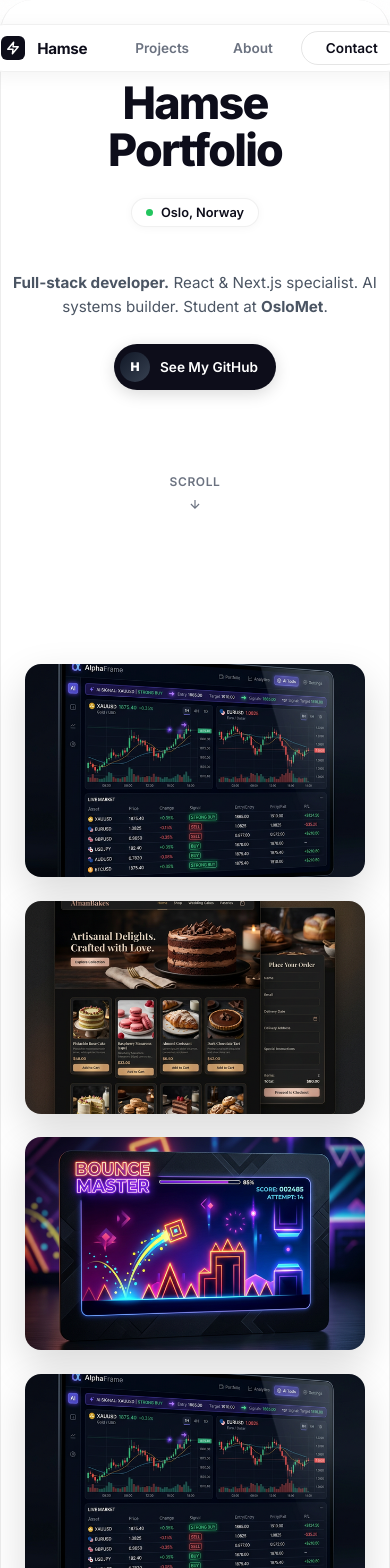
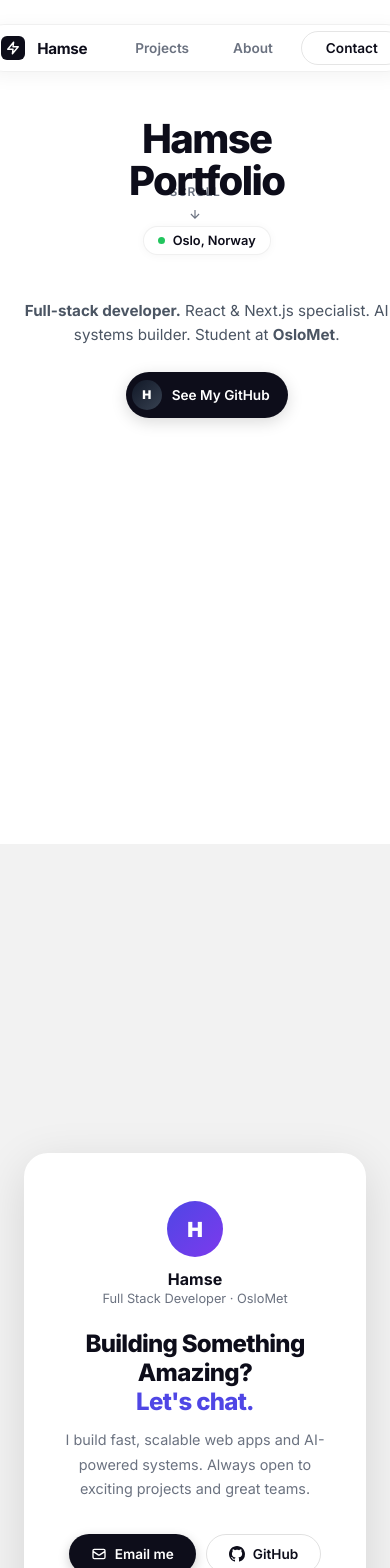
Before and after one commit to xamseslb/Hamse-portfolio, a Next.js app in the folder next-app/: page / in a window 390 px wide. Shown: the top 1568 px of the page. Built offline with nearby package versions, Linux system fonts and the light colour scheme.

Commit message:
style: perfect 1:1 parallax physics and full-bleed white hero container like austinserb.com

```diff
--- a/next-app/src/app/globals.css
+++ b/next-app/src/app/globals.css
@@ -6,7 +6,7 @@
 @import url('https://fonts.googleapis.com/css2?family=Inter:wght@300;400;500;600;700;800;900&display=swap');
 
 :root {
-  --bg: #FFFFFF;
+  --bg: #f2f2f2;
   --surface: #FFFFFF;
   --text: #0D0D1A;
   --text-muted: #6B7280;
--- a/next-app/src/app/page.js
+++ b/next-app/src/app/page.js
@@ -8,13 +8,9 @@
   return (
     <div className={styles.page}>
       <Nav />
-      <div className={styles.container}>
-        <main>
-          <HeroSection />
-          <ContactSection />
-        </main>
-        <Footer />
-      </div>
+      <HeroSection />
+      <ContactSection />
+      <Footer />
     </div>
   );
 }
--- a/next-app/src/app/page.module.css
+++ b/next-app/src/app/page.module.css
@@ -1,35 +1,6 @@
-/* ==============================================
-   Page Container
-   ============================================== */
-
-.outerWrapper {
+.page {
   position: relative;
-  width: 100%;
+  z-index: 1;
   min-height: 100vh;
-  overflow: hidden;
-  background: var(--bg);
+  overflow-x: hidden;
 }
-
-.container {
-  position: relative;
-  width: 100%;
-  max-width: 1152px;
-  /* Matches Tailwind max-w-6xl */
-  margin: 0 auto;
-  min-height: 100vh;
-  background: var(--surface);
-  border-left: 1px solid var(--border);
-  border-right: 1px solid var(--border);
-}
-
-@media (max-width: 900px) {
-  .outerWrapper {
-    padding: 0;
-    /* Or adjust as needed for mobile */
-  }
-
-  .container {
-    border-radius: 32px;
-    min-height: calc(100vh - 24px);
-  }
-}
--- a/next-app/src/components/HeroSection.jsx
+++ b/next-app/src/components/HeroSection.jsx
@@ -13,11 +13,13 @@
 ];
 
 function ProjectCard({ project, progress, stackRotate, fromX, fromY, toX, toY, zIdx, stackOpacity }) {
+    // Austin's layout has the animation happen over the full 0 -> 1 range
+    // so that even the slightest scroll adjusts the cards, keeping it 1:1 responsive
     const x = useTransform(progress, [0, 1], [fromX, toX]);
     const y = useTransform(progress, [0, 1], [fromY, toY]);
     const rotate = useTransform(progress, [0, 1], [stackRotate, 0]);
-    const opacity = useTransform(progress, [0, 0.2], [stackOpacity, 1]);
-    const infoOpacity = useTransform(progress, [0.4, 0.9], [0, 1]);
+    const opacity = useTransform(progress, [0, 0.15], [stackOpacity, 1]);
+    const infoOpacity = useTransform(progress, [0.6, 0.9], [0, 1]);
 
     return (
         <motion.a
@@ -52,28 +54,26 @@
         offset: ['start start', 'end end'],
     });
 
-    // A very light, single spring physics wrapper to give Austin's "free" feeling without the heavy stutter
+    // RESTORED SPRING: The scroll felt "stiff" and "hard" without it.
+    // We use a highly responsive, tight spring to give that fluid Austin feel
     const smoothProgress = useSpring(scrollYProgress, {
-        stiffness: 120,
-        damping: 24,
-        restDelta: 0.001
+        stiffness: 150,
+        damping: 22,
+        mass: 0.5,
+        restDelta: 0.0001
     });
 
-    const headingOpacity = useTransform(smoothProgress, [0.2, 0.35], [0, 1]);
-    const headingY = useTransform(smoothProgress, [0.2, 0.35], [20, 0]);
+    const headingOpacity = useTransform(smoothProgress, [0.1, 0.3], [0, 1]);
+    const headingY = useTransform(smoothProgress, [0.1, 0.3], [30, 0]);
 
-    const dividerOpacity = useTransform(smoothProgress, [0.15, 0.3], [0, 1]);
-    const scrollHintOp = useTransform(smoothProgress, [0, 0.08], [1, 0]);
-    const viewMoreOp = useTransform(smoothProgress, [0.65, 0.75], [0, 1]);
+    const dividerOpacity = useTransform(smoothProgress, [0.05, 0.2], [0, 1]);
+    const scrollHintOp = useTransform(smoothProgress, [0, 0.05], [1, 0]);
+    const viewMoreOp = useTransform(smoothProgress, [0.8, 1], [0, 1]);
 
     return (
         <section ref={containerRef} className={styles.scrollContainer}>
 
-            {/*
-        LAYER 1: Normal document flow.
-        This is why it felt rigid before - the hero text couldn't scroll away naturally.
-        Now it will scroll up as the user moves down, exposing the background gracefully.
-      */}
+            {/* LAYER 1: Normal document flow. Hero text scrolls away naturally. */}
             <div className={styles.normalFlowContent}>
                 <div className={styles.heroText}>
                     <h1 className={styles.heroName}>
@@ -102,7 +102,6 @@
                     </a>
                 </div>
 
-                {/* Scroll hint naturally situated in the document flow */}
                 <motion.div
                     className={styles.scrollHintRaw}
                     style={{ opacity: scrollHintOp }}
@@ -114,68 +113,61 @@
                 </motion.div>
             </div>
 
-            {/*
-        LAYER 2: The sticky cards.
-        They stay frozen on the screen while the heroText scrolls up behind them.
-      */}
+            {/* LAYER 2: The sticky cards viewport */}
             <div className={styles.stickyCardsViewport}>
 
-                {/* Divider line that appears over time */}
                 <motion.div className={styles.divider} style={{ opacity: dividerOpacity }} />
 
-                {/* "Latest Projects" heading fades in */}
                 <motion.div className={styles.gridHeading} style={{ opacity: headingOpacity, y: headingY }}>
                     <h2 className={styles.latestTitle}>Latest Projects</h2>
                 </motion.div>
 
-                {/* Project Cards */}
                 <div className={styles.cardsWrapper}>
-                    {/* Top Left */}
+                    {/* Card 0: AlphaFrame (Top Left) */}
                     <ProjectCard
                         project={PROJECTS[0]}
                         progress={smoothProgress}
-                        stackRotate={-4}
-                        fromX="0%" fromY="0%"
-                        toX="-105%" toY="0%"
+                        stackRotate={-6}
+                        fromX={0} fromY={0}
+                        toX={-550} toY={180}
                         zIdx={4}
                         stackOpacity={1}
                     />
 
-                    {/* Top Right */}
+                    {/* Card 1: AfnanBakes (Top Right) */}
                     <ProjectCard
                         project={PROJECTS[1]}
                         progress={smoothProgress}
-                        stackRotate={2}
-                        fromX="0%" fromY="0%"
-                        toX="0%" toY="0%"
+                        stackRotate={4}
+                        fromX={0} fromY={0}
+                        toX={50} toY={120}  /* Reduced spread slightly so it stays centered inside container */
                         zIdx={3}
                         stackOpacity={0.9}
                     />
 
-                    {/* Bottom Left */}
+                    {/* Card 2: Bounce Master (Bottom Left) */}
                     <ProjectCard
                         project={PROJECTS[2]}
                         progress={smoothProgress}
-                        stackRotate={6}
-                        fromX="0%" fromY="0%"
-                        toX="-105%" toY="105%"
+                        stackRotate={8}
+                        fromX={0} fromY={0}
+                        toX={-600} toY={520}
                         zIdx={2}
-                        stackOpacity={0.7}
+                        stackOpacity={0.6}
                     />
 
-                    {/* Bottom Right */}
+                    {/* Card 3: IAO/Placeholder (Bottom Right) */}
                     <ProjectCard
                         project={PROJECTS[3]}
                         progress={smoothProgress}
-                        stackRotate={-2}
-                        fromX="0%" fromY="0%"
-                        toX="0%" toY="105%"
+                        stackRotate={-5}
+                        fromX={0} fromY={0}
+                        toX={20} toY={480}
                         zIdx={1}
-                        stackOpacity={0.5}
+                        stackOpacity={0.4}
                     />
                 </div>
 
-                {/* View More Projects fading in at the end */}
                 <motion.div className={styles.viewMore} style={{ opacity: viewMoreOp }}>
                     <a href="/projects">View More Projects ↗</a>
                 </motion.div>
--- a/next-app/src/components/HeroSection.module.css
+++ b/next-app/src/components/HeroSection.module.css
@@ -10,16 +10,20 @@
 /* ---- Layer 1: Normal Flow Content ---- */
 .normalFlowContent {
     position: absolute;
-    /* or relative padding */
-    top: 14vh;
-    left: 6%;
-    width: 88%;
+    top: 0;
+    left: 0;
+    width: 100vw;
+    height: 100vh;
+    background: #ffffff;
     z-index: 5;
     pointer-events: none;
     /* let clicks pass down if needed */
 }
 
 .heroText {
+    position: absolute;
+    top: 14vh;
+    left: 6%;
     max-width: 440px;
     display: flex;
     flex-direction: column;
@@ -282,7 +286,7 @@
     .stickyCardsViewport {
         position: relative;
         height: auto;
-        padding: 40px 24px 60px;
+        padding: 120px 24px 60px;
         text-align: center;
     }
 
@@ -290,7 +294,7 @@
         position: relative;
         top: auto;
         left: auto;
-        padding-top: 80px;
+        padding-top: 100px;
         width: 100%;
         text-align: center;
         align-items: center;
@@ -301,46 +305,26 @@
         max-width: none;
     }
 
+    .card {
+        display: none;
+    }
+
     .gridHeading {
         position: relative;
         top: auto;
         left: auto;
         margin-top: 40px;
-        margin-bottom: 24px;
         text-align: center;
     }
 
     .heroName {
-        font-size: 2.8rem;
-    }
-
-    /* Convert cards from sticky absolute to a normal scrolling column on mobile */
-    .cardsWrapper {
-        position: relative;
-        inset: auto;
-        display: flex;
-        flex-direction: column;
-        gap: 24px;
-        pointer-events: auto;
-    }
-
-    .card {
-        position: relative;
-        top: auto;
-        right: auto;
-        width: 100%;
-        max-width: 500px;
-        margin: 0 auto;
-        aspect-ratio: 16 / 10;
-        /* Force override framer-motion inline transform on mobile, making them a normal list */
-        transform: none !important;
-        opacity: 1 !important;
+        font-size: 2.5rem;
     }
 
     .viewMore {
         position: relative;
         bottom: auto;
-        margin-top: 40px;
+        margin-top: 20px;
     }
 
     .divider {
```
Also changed, not shown: 1 other file (tests, documents, lock files or other folders).
